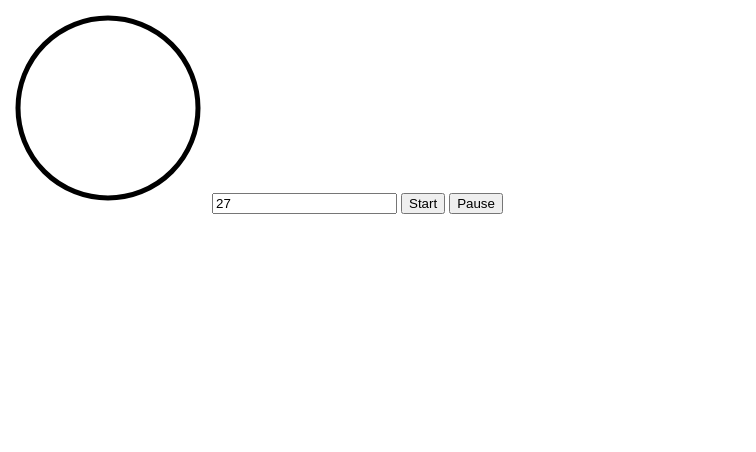
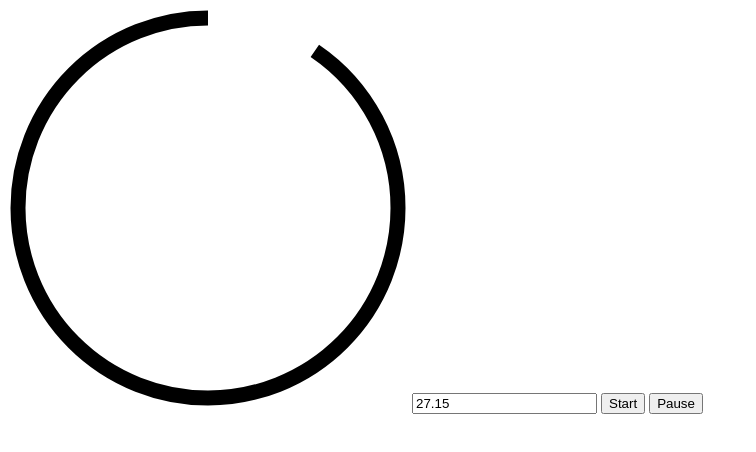
Before and after one commit to Arnur-K/timer, a plain HTML site: page index.html in a window 1280 px wide. Both pictures are taken after a click on the button "Start". Shown: the whole page, without its empty margins (0-756 px from the left). Drawn offline with Linux system fonts and the light colour scheme.

Commit message:
added formula

```diff
--- a/index.html
+++ b/index.html
@@ -6,17 +6,15 @@
     <title>Timer</title>
   </head>
   <body>
-    <svg height="200" width="200">
+    <svg height="400" width="400">
       <circle
-        r="90"
-        cx="100"
-        cy="100"
+        r="190"
+        cx="200"
+        cy="200"
         fill="transparent"
         stroke="black"
-        stroke-width="5"
-        stroke-dasharray="565"
-        stroke-dashoffset="0"
-        transform="rotate(-90, 100 100)"
+        stroke-width="15"
+        transform="rotate(-90, 200 200)"
       />
     </svg>
     <input id="duration" value="30" />
--- a/index.js
+++ b/index.js
@@ -1,13 +1,22 @@
 const durationInput = document.querySelector('#duration')
 const startBtn = document.querySelector('#start')
 const pauseBtn = document.querySelector('#pause')
+const circle = document.querySelector('circle')
+
+const perimeter = circle.getAttribute('r') * 2 * Math.PI
+circle.setAttribute('stroke-dasharray', perimeter)
+
+let duration
 
 const timer = new Timer(durationInput, startBtn, pauseBtn, {
-    onStart() {
+    onStart(totalDuration) {
+        duration = totalDuration
         console.log('Start')
     },
-    onTick() {
-        console.log('Tick')
+    onTick(timeRemaining) {
+        circle.setAttribute('stroke-dashoffset',
+            (perimeter * timeRemaining) / duration - perimeter
+        )
     },
     onComplete() {
         console.log('Complete')
--- a/timer.js
+++ b/timer.js
@@ -15,9 +15,9 @@ class Timer {
     }
 
     start = () => {
-        this.onStart && this.onStart()
+        this.onStart && this.onStart(this.timerRemaining)
         this.tick()
-        this.interval = setInterval(this.tick, 1000)
+        this.interval = setInterval(this.tick, 50)
     }
 
     pause = () => {
@@ -30,8 +30,8 @@ class Timer {
             this.pause()
         }
         else {
-            this.timerRemaining -= 1
-            this.onTick && this.onTick()
+            this.timerRemaining -= .05
+            this.onTick && this.onTick(this.timerRemaining)
         }
 
     }
@@ -41,6 +41,6 @@ class Timer {
     }
 
     set timerRemaining(time) {
-        this.durationInput.value = time
+        this.durationInput.value = time.toFixed(2)
     }
 }
```
